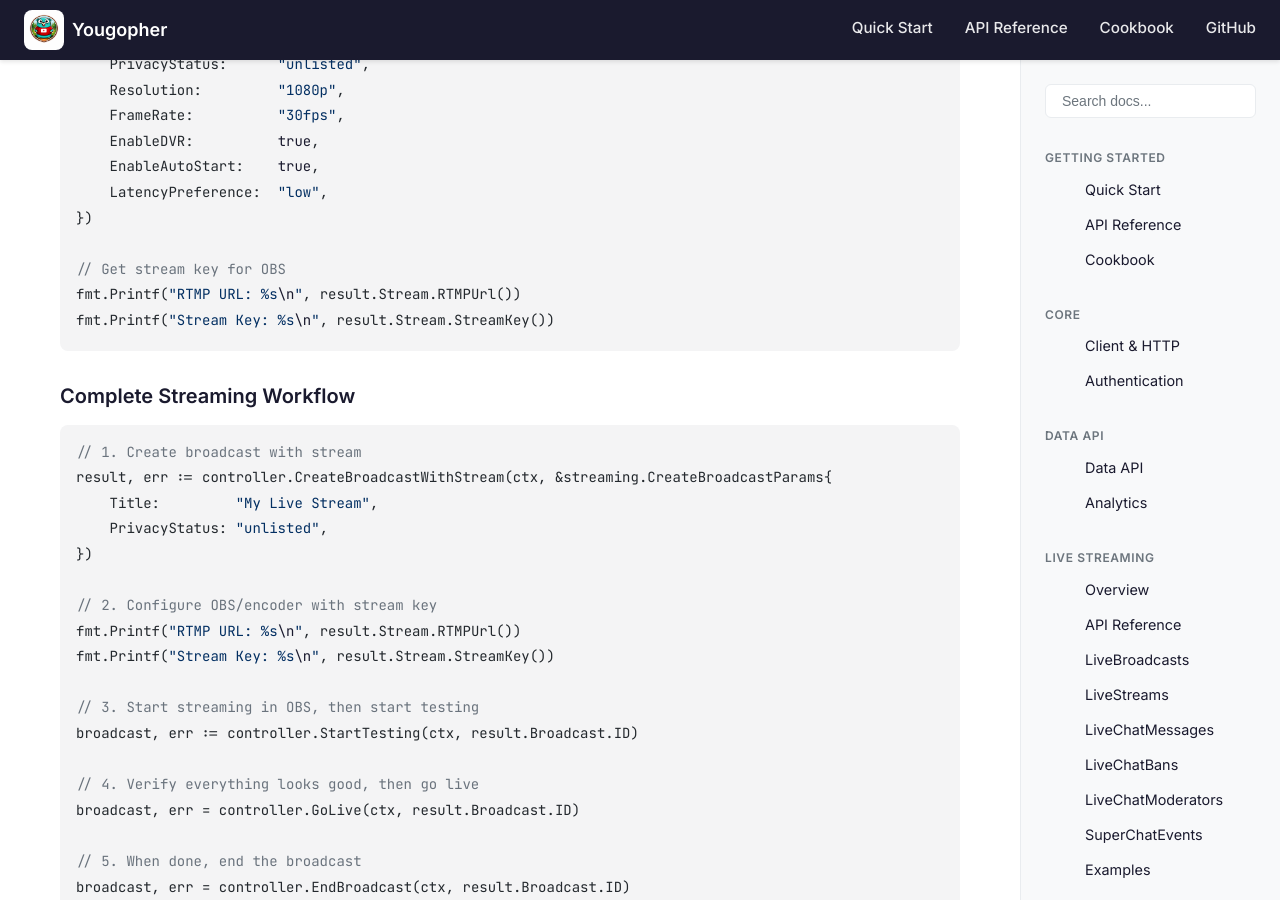
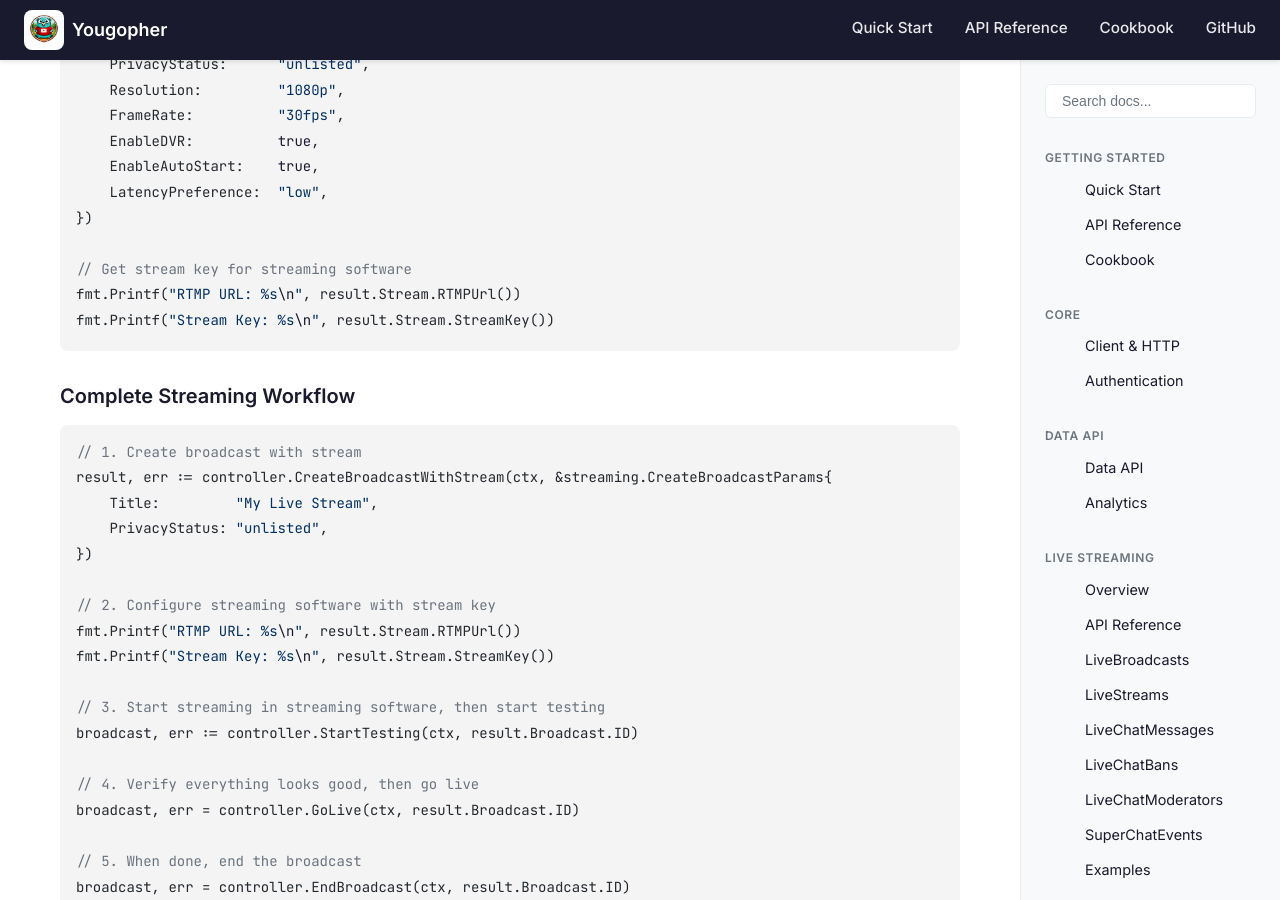
Before and after one commit to Its-donkey/yougopher, a Jekyll site: the page built from docs/streaming.md, in a window 1280 px wide and 900 px high, scrolled down 19367 px. Built offline with Jekyll 4.4.1, drawn with Linux system fonts in a browser that asks for light colours; some of the changed text lies outside the part shown.

Commit message:
docs: replace OBS references with generic streaming software
Use "streaming software" instead of "OBS" to be software-agnostic.

````diff
--- a/docs/streaming.md
+++ b/docs/streaming.md
@@ -731,7 +731,7 @@ stream, err := streaming.GetStream(ctx, client, streamID, "snippet", "cdn", "sta
 
 ### GetStreamKey
 
-Get the stream key for OBS/streaming software.
+Get the stream key for streaming software.
 
 ```go
 stream, err := streaming.GetStream(ctx, client, streamID, "cdn")
@@ -817,7 +817,7 @@ result, err := controller.CreateBroadcastWithStream(ctx, &streaming.CreateBroadc
     LatencyPreference:  "low",
 })
 
-// Get stream key for OBS
+// Get stream key for streaming software
 fmt.Printf("RTMP URL: %s\n", result.Stream.RTMPUrl())
 fmt.Printf("Stream Key: %s\n", result.Stream.StreamKey())
 ```
@@ -831,11 +831,11 @@ result, err := controller.CreateBroadcastWithStream(ctx, &streaming.CreateBroadc
     PrivacyStatus: "unlisted",
 })
 
-// 2. Configure OBS/encoder with stream key
+// 2. Configure streaming software with stream key
 fmt.Printf("RTMP URL: %s\n", result.Stream.RTMPUrl())
 fmt.Printf("Stream Key: %s\n", result.Stream.StreamKey())
 
-// 3. Start streaming in OBS, then start testing
+// 3. Start streaming in streaming software, then start testing
 broadcast, err := controller.StartTesting(ctx, result.Broadcast.ID)
 
 // 4. Verify everything looks good, then go live
````
Also changed, not shown: docs/live-streaming/LiveStreams/index.md (+2 -2 lines), docs/live-streaming/LiveStreams/insert.md (+3 -3 lines), docs/live-streaming/LiveStreams/list.md (+1 -1 lines), docs/live-streaming/index.md (+1 -1 lines), 2 other files.
